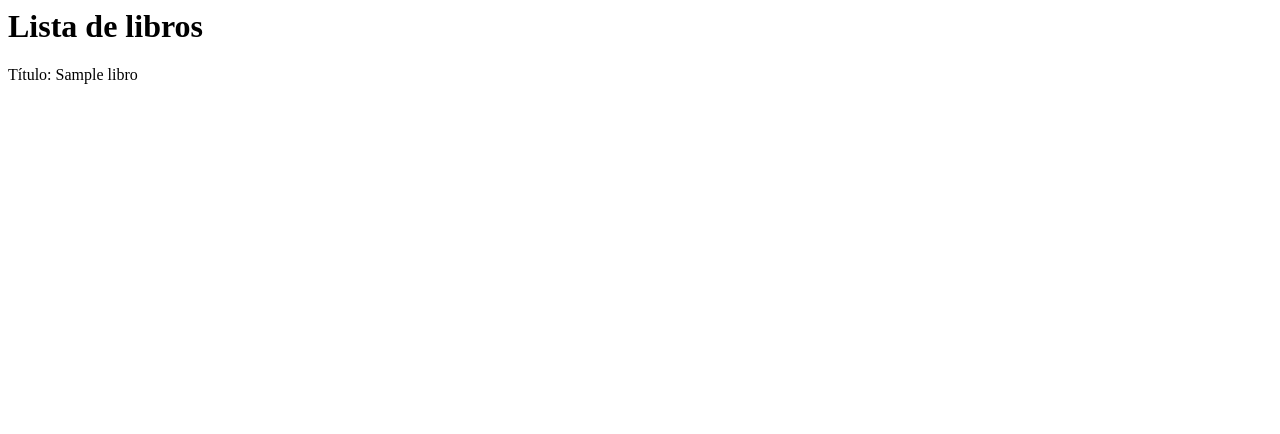
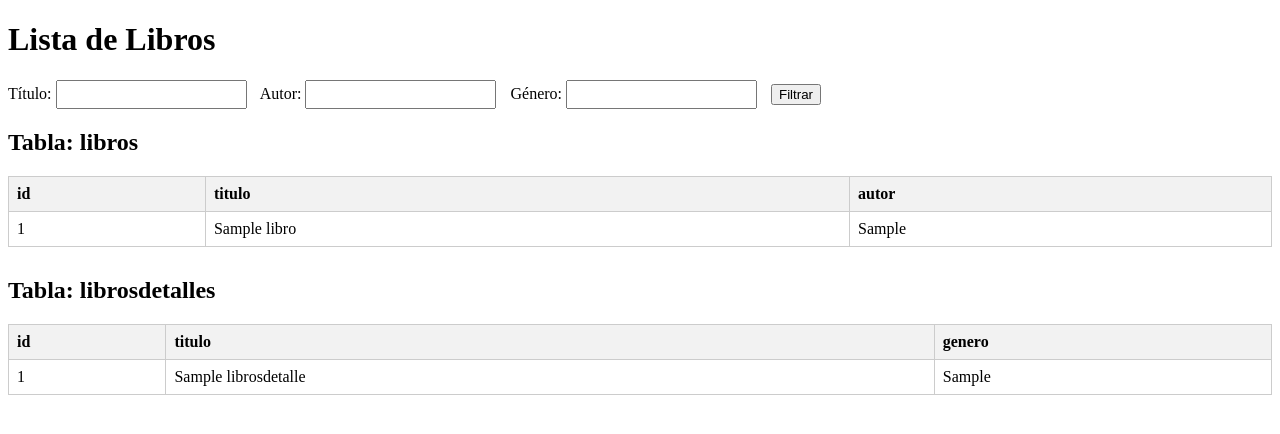
Before and after one commit to Ezequiel-esc/mi-app-php, a PHP site: page / in a window 1280 px wide. Shown: the top 434 px of the page. Run offline with PHP 8.4, Linux system fonts and the light colour scheme; tables that the repository leaves empty or names only in its code hold one stand-in row (values such as "Sample post"); some libraries are stand-ins or nearby versions.

Commit message:
Update index.php

```diff
--- a/index.php
+++ b/index.php
@@ -1,16 +1,93 @@
 <?php
 require 'conexion.php';
 
+// Función segura para obtener el filtro
+function getFiltro($campo) {
+    return isset($_GET[$campo]) ? trim($_GET[$campo]) : '';
+}
+
+// Filtros
+$filtroTitulo = getFiltro('titulo');
+$filtroAutor = getFiltro('autor');
+$filtroGenero = getFiltro('genero');
+
 try {
-    $sql = "SELECT * FROM libros"; // Cambia 'libros' por tu tabla real
-    $stmt = $pdo->query($sql);
-    $resultados = $stmt->fetchAll(PDO::FETCH_ASSOC);
+    // Consulta para tabla libros
+    $sql1 = "SELECT * FROM libros WHERE
+        LOWER(titulo) LIKE LOWER(:titulo) AND
+        LOWER(autor) LIKE LOWER(:autor)";
+    $stmt1 = $pdo->prepare($sql1);
+    $stmt1->execute([
+        ':titulo' => "%$filtroTitulo%",
+        ':autor' => "%$filtroAutor%"
+    ]);
+    $libros = $stmt1->fetchAll(PDO::FETCH_ASSOC);
 
-    echo "<h1>Lista de libros</h1>";
-    foreach ($resultados as $fila) {
-        echo "<p>Título: " . htmlspecialchars($fila['titulo']) . "</p>"; // Cambia 'titulo' si es necesario
-    }
+    // Consulta para librosdetalles
+    $sql2 = "SELECT * FROM librosdetalles WHERE
+        LOWER(genero) LIKE LOWER(:genero)";
+    $stmt2 = $pdo->prepare($sql2);
+    $stmt2->execute([
+        ':genero' => "%$filtroGenero%"
+    ]);
+    $detalles = $stmt2->fetchAll(PDO::FETCH_ASSOC);
 } catch (PDOException $e) {
     echo "Error en la consulta: " . $e->getMessage();
+    exit;
 }
 ?>
+
+<!DOCTYPE html>
+<html>
+<head>
+    <title>Lista de Libros</title>
+    <style>
+        table { border-collapse: collapse; width: 100%; margin-bottom: 30px; }
+        th, td { border: 1px solid #ccc; padding: 8px; text-align: left; }
+        th { background-color: #f2f2f2; }
+        input[type="text"] { padding: 5px; margin-right: 10px; }
+    </style>
+</head>
+<body>
+    <h1>Lista de Libros</h1>
+
+    <form method="GET">
+        <label>Título: <input type="text" name="titulo" value="<?= htmlspecialchars($filtroTitulo) ?>"></label>
+        <label>Autor: <input type="text" name="autor" value="<?= htmlspecialchars($filtroAutor) ?>"></label>
+        <label>Género: <input type="text" name="genero" value="<?= htmlspecialchars($filtroGenero) ?>"></label>
+        <button type="submit">Filtrar</button>
+    </form>
+
+    <h2>Tabla: libros</h2>
+    <table>
+        <tr>
+            <?php if (!empty($libros)): foreach (array_keys($libros[0]) as $col): ?>
+                <th><?= htmlspecialchars($col) ?></th>
+            <?php endforeach; endif; ?>
+        </tr>
+        <?php foreach ($libros as $fila): ?>
+            <tr>
+                <?php foreach ($fila as $valor): ?>
+                    <td><?= htmlspecialchars($valor) ?></td>
+                <?php endforeach; ?>
+            </tr>
+        <?php endforeach; ?>
+    </table>
+
+    <h2>Tabla: librosdetalles</h2>
+    <table>
+        <tr>
+            <?php if (!empty($detalles)): foreach (array_keys($detalles[0]) as $col): ?>
+                <th><?= htmlspecialchars($col) ?></th>
+            <?php endforeach; endif; ?>
+        </tr>
+        <?php foreach ($detalles as $fila): ?>
+            <tr>
+                <?php foreach ($fila as $valor): ?>
+                    <td><?= htmlspecialchars($valor) ?></td>
+                <?php endforeach; ?>
+            </tr>
+        <?php endforeach; ?>
+    </table>
+</body>
+</html>
```
